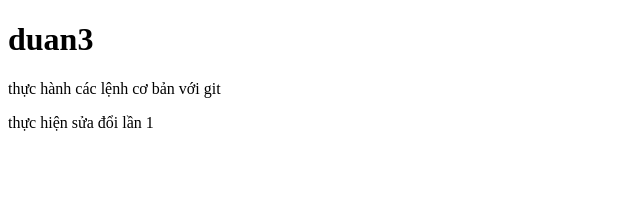
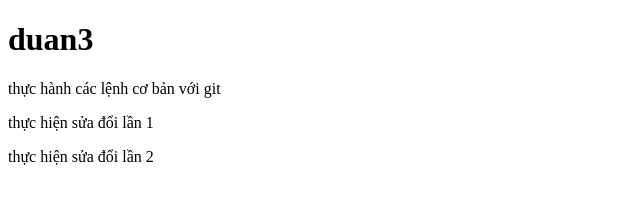
Before and after one commit to Tom-06/duan3, a plain HTML site: page index.html in a window 1280 px wide. Shown: the whole page, without its empty margins (0-640 px from the left). Drawn offline with Linux system fonts and the light colour scheme.

Commit message:
commin lần 3

```diff
--- a/index.html
+++ b/index.html
@@ -9,5 +9,6 @@
     <h1>duan3</h1>
     <p>thực hành các lệnh cơ bản với git</p>
     <p>thực hiện sửa đổi lần 1</p>
+    <p>thực hiện sửa đổi lần 2</p>
   </body>
 </html>
```
